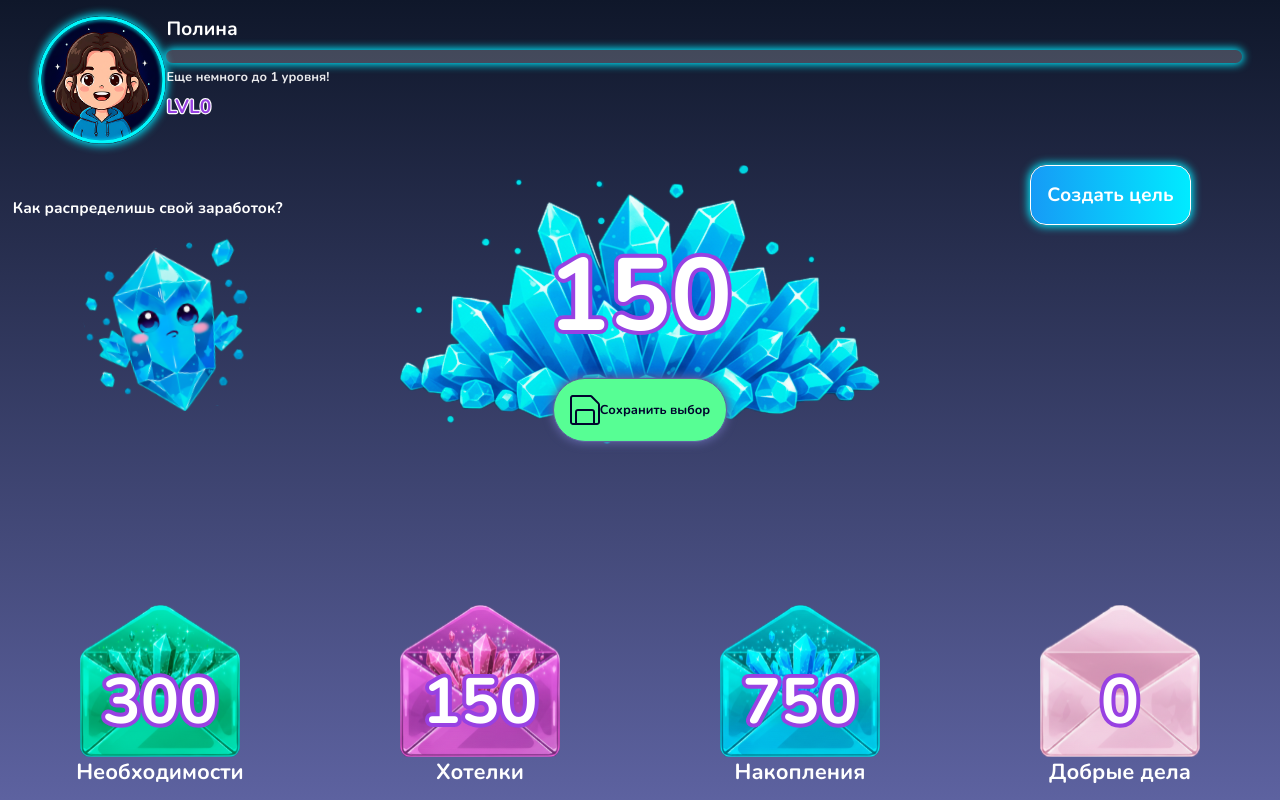
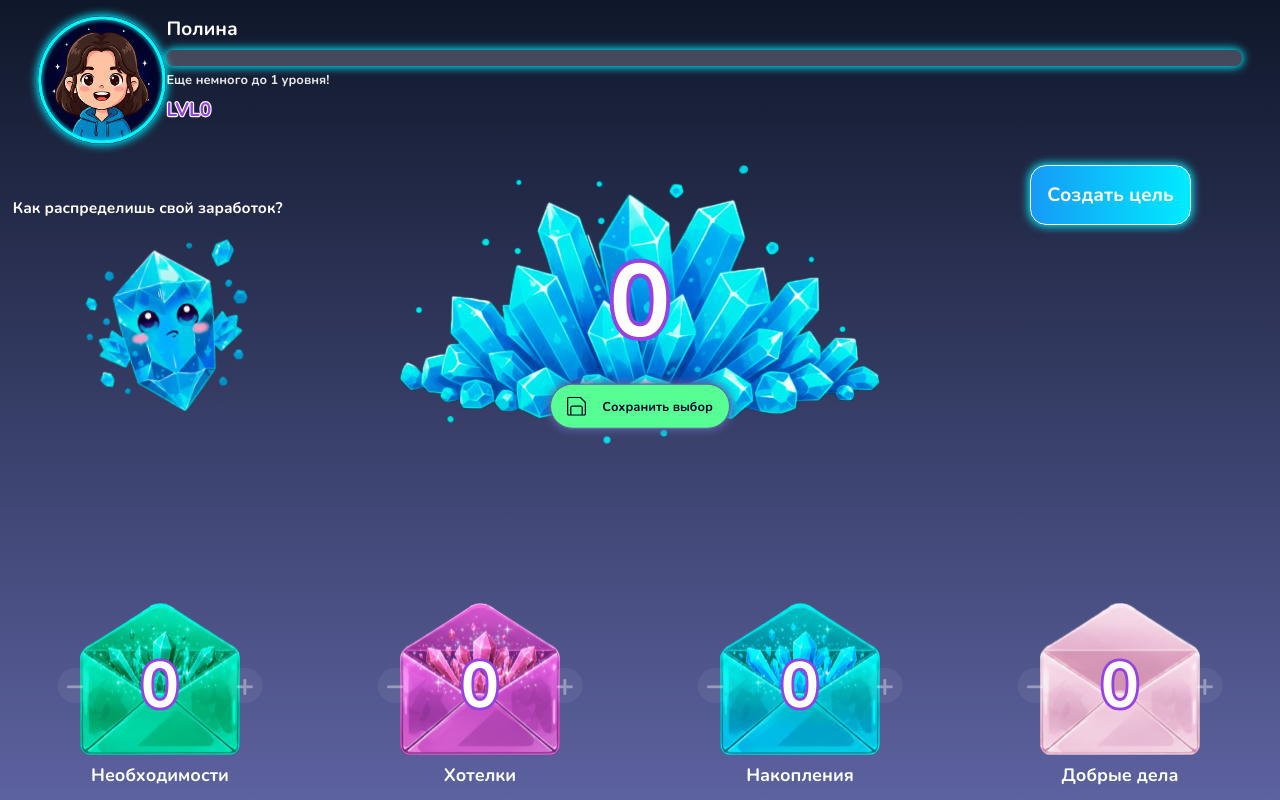
Before and after one commit to PolinaSidorina/my-app, a React (Create React App) app: page /#/budget in a window 1280 px wide. Built offline with nearby package versions, Linux system fonts and the light colour scheme.

Commit message:
fix_budget

```diff
--- a/src/components/AddCrystal/AddCrystal.module.css
+++ b/src/components/AddCrystal/AddCrystal.module.css
@@ -2,12 +2,12 @@
   display: flex;
   flex-direction: row;
   justify-content: center;
-  font-size: clamp(1rem, 1.5vw, 7rem);
+  font-size: clamp(1rem, 2vw, 7rem);
   align-items: center;
 }
 
 .imgContainer {
-  width: clamp(17px, 1vw, 50px);
+  width: clamp(17px, 2vw, 50px);
 }
 
 .textContainer {
--- a/src/components/Button/Button.jsx
+++ b/src/components/Button/Button.jsx
@@ -2,7 +2,7 @@ import styles from './Button.module.css';
 const Button = ({ text, image, onClick }) => {
   return (
     <button className={styles.buttonContainer} onClick={onClick}>
-      {image && <img src={image} alt="" />}
+      {image && <img src={image} alt="" className={styles.imgContainer} />}
       {text}
     </button>
   );
--- a/src/components/Button/Button.module.css
+++ b/src/components/Button/Button.module.css
@@ -11,4 +11,9 @@
   color: #00042d;
   font-family: 'Nunito';
   font-size: clamp(0.5rem, 1vw, 3rem);
+  height: clamp(1rem, 3.5vw, 7rem);
 }
+.imgContainer {
+  width: clamp(1rem, 1.5vw, 3rem);
+  margin-right: 1rem;
+}
--- a/src/components/Cover/Cover.jsx
+++ b/src/components/Cover/Cover.jsx
@@ -1,13 +1,23 @@
 import styles from './Cover.module.css';
-const Cover = function ({ image, text, price }) {
+
+const Cover = function ({ image, text, value, onAdd, onRemove, canAdd, canRemove }) {
   return (
     <div className={styles.coverContainer}>
-      <img src={image} className={styles.imgContainer} />
+      <img src={image} className={styles.img} alt="" />
 
-      <div className={styles.textContainer}>{price}</div>
+      <div className={styles.overlay}>
+        <button onClick={onRemove} className={styles.btn} disabled={!canRemove}>
+          −
+        </button>
+        <div className={styles.value}>{value}</div>
+        <button onClick={onAdd} className={styles.btn} disabled={!canAdd}>
+          +
+        </button>
+      </div>
 
-      <div className={styles.tContainer}>{text}</div>
+      <div className={styles.label}>{text}</div>
     </div>
   );
 };
+
 export default Cover;
--- a/src/components/Cover/Cover.module.css
+++ b/src/components/Cover/Cover.module.css
@@ -1,59 +1,70 @@
-/* .imgContainer {
-  width: 100%;
-  height: auto;
-}
 .coverContainer {
+  position: relative;
   display: flex;
   flex-direction: column;
   align-items: center;
+  max-width: 160px;
   flex: 1 1 120px;
-  max-width: 160px;
-}
-.tContainer {
-  width: auto;
-  position: absolute;
-  display: flex;
-  flex-direction: column;
-  align-items: center;
-  top: 45%;
-}
-.textContainer {
-  font-size: clamp(3rem, 5vh, 500px);
-  color: #fff;
-  -webkit-text-stroke: 0.5rem #9841e2;
-  text-stroke: 0.25rem #9841e2;
-
-  paint-order: stroke fill;
-} */
-.coverContainer {
-  display: flex;
-  flex-direction: column;
-  align-items: center;
-
-  flex: 1 1 120px;
-  max-width: 160px;
 }
 
-.imgContainer {
+.img {
   width: 100%;
   height: auto;
+  display: block;
 }
 
-.tContainer {
-  /* position: absolute;
-  text-align: center;
-  pointer-events: none;
-  transform: translateY(50%); */
-  font-size: clamp(1rem, 1.7vw, 4rem);
+/* Слой поверх конверта */
+.overlay {
+  position: absolute;
+  top: 45%;
+  left: 50%;
+  transform: translate(-50%, -50%);
+
+  display: flex;
+  align-items: center;
+  gap: 0.6rem;
+
+  z-index: 2;
 }
 
-.textContainer {
-  position: absolute;
+/* Число */
+.value {
+  font-size: clamp(2rem, 5vw, 4rem);
+  color: #fff;
+  -webkit-text-stroke: 0.35rem #9841e2;
+  paint-order: stroke fill;
+  min-width: 3ch;
   text-align: center;
-  pointer-events: none;
-  transform: translateY(60%);
-  font-size: clamp(2rem, 6vw, 4rem);
+}
+
+/* Кнопки */
+.btn {
+  all: unset;
+  cursor: pointer;
+
+  font-size: 2rem;
+  font-weight: bold;
   color: #fff;
-  -webkit-text-stroke: 0.5rem #9841e2;
-  paint-order: stroke fill;
+
+  width: 2.2rem;
+  height: 2.2rem;
+  line-height: 2.2rem;
+  text-align: center;
+
+  border-radius: 50%;
+  background: rgba(255, 255, 255, 0.15);
 }
+
+.btn:active {
+  transform: scale(0.9);
+}
+.btn:disabled {
+  opacity: 0.4;
+  cursor: default;
+}
+/* Подпись под конвертом */
+.label {
+  margin-top: 0.5rem;
+  font-size: clamp(1rem, 1.4vw, 2rem);
+  text-align: center;
+}
--- a/src/components/Header/Header.module.css
+++ b/src/components/Header/Header.module.css
@@ -8,7 +8,7 @@
 
 .levelLineContainer {
   width: 100%;
-  height: 0.8rem;
+  height: 1rem;
   background: rgba(255, 255, 255, 0.2);
   border-radius: 1rem;
   overflow: hidden;
--- a/src/components/MainQuest/MainQuest.module.css
+++ b/src/components/MainQuest/MainQuest.module.css
@@ -24,6 +24,9 @@
   margin-top: 2rem;
   display: flex;
   flex-direction: row;
+  align-items: center;
+
+  justify-content: space-between;
 }
 
 .imgContainer {
--- a/src/context/QuestContext.jsx
+++ b/src/context/QuestContext.jsx
@@ -4,6 +4,7 @@ import { quests } from '../data/quests';
 export const QuestContext = createContext();
 
 const LEVEL_STEP = 100;
+const BUDGET_STEP = 5;
 
 export const QuestProvider = ({ children }) => {
   // 1. Загружаем сохранённый прогресс
@@ -12,17 +13,34 @@ export const QuestProvider = ({ children }) => {
   // 2. Основные состояния
   const safeBalance =
     typeof saved.balance === 'number' && !Number.isNaN(saved.balance) ? saved.balance : 0;
+  const safeBudget =
+    typeof saved.budget === 'number' && !Number.isNaN(saved.budget) ? saved.budget : 0;
 
   const [balance, setBalance] = useState(safeBalance);
+  const [budget, setBudget] = useState(safeBudget);
   const [completedQuests, setCompletedQuests] = useState(saved.completedQuests ?? []);
   const [currentQuestId, setCurrentQuestId] = useState(null);
-  useEffect(() => {
-    console.log('BALANCE:', balance);
-  }, [balance]);
+
+  const safeCovers = saved.covers ?? {
+    needs: 0,
+    wants: 0,
+    savings: 0,
+    good: 0,
+  };
+  const [covers, setCovers] = useState(safeCovers);
+  const canDistribute = budget > 0;
   // 3. Сохраняем прогресс
   useEffect(() => {
-    localStorage.setItem('questProgress', JSON.stringify({ balance, completedQuests }));
-  }, [balance, completedQuests]);
+    localStorage.setItem(
+      'questProgress',
+      JSON.stringify({
+        balance,
+        budget,
+        completedQuests,
+        covers,
+      })
+    );
+  }, [balance, budget, completedQuests, covers]);
 
   // 4. Уровень и прогресс
   const level = Math.floor(balance / LEVEL_STEP);
@@ -44,13 +62,36 @@ export const QuestProvider = ({ children }) => {
       const safePrev = Number.isFinite(prev) ? prev : 0;
       return safePrev + quest.reward;
     });
+    setBudget(prev => {
+      const safePrev = Number.isFinite(prev) ? prev : 0;
+      return safePrev + quest.reward;
+    });
     setCurrentQuestId(null);
+  };
+  // 8. Очистка бюджета
+  const clearBudget = () => {
+    setBudget(0);
+  };
+
+  const distributeBudget = allocation => {
+    const total = Object.values(allocation).reduce((a, b) => a + b, 0);
+    if (total === 0) return;
+    if (total > budget) return;
+    setCovers(prev => ({
+      needs: prev.needs + allocation.needs,
+      wants: prev.wants + allocation.wants,
+      savings: prev.savings + allocation.savings,
+      good: prev.good + allocation.good,
+    }));
+    setBudget(0);
   };
 
   return (
     <QuestContext.Provider
       value={{
         balance,
+        budget,
+        covers,
         level,
         progress,
 
@@ -60,7 +101,10 @@ export const QuestProvider = ({ children }) => {
         nextQuest,
 
         completeQuest,
+        distributeBudget,
         setCurrentQuestId,
+        setBudget,
+        canDistribute,
       }}
     >
       {children}
--- a/src/pages/BudgetPage/BudgetPage.jsx
+++ b/src/pages/BudgetPage/BudgetPage.jsx
@@ -1,7 +1,9 @@
+import { useContext, useState } from 'react';
 import Button from '../../components/Button/Button';
 import Cover from '../../components/Cover/Cover';
 import Header from '../../components/Header/Header';
 import Target from '../../components/Target/Target';
+import { QuestContext } from '../../context/QuestContext';
 import CoverB from '../../img/cover_blue.svg';
 import CoverG from '../../img/cover_green.svg';
 import CoverPi from '../../img/cover_pink.svg';
@@ -11,7 +13,30 @@ import Mascot from '../../img/mascot_sad.svg';
 import SaveIcon from '../../img/save.svg';
 import styles from './BudgetPage.module.css';
 
+const STEP = 5;
 const BudgetPage = function () {
+  const { budget, covers, distributeBudget } = useContext(QuestContext);
+  const [allocation, setAllocation] = useState({
+    needs: 0,
+    wants: 0,
+    savings: 0,
+    good: 0,
+  });
+  const remaining =
+    budget - allocation.needs - allocation.wants - allocation.savings - allocation.good;
+  const changeCover = (key, delta) => {
+    setAllocation(prev => {
+      const nextValue = prev[key] + delta;
+      if (nextValue < 0) return prev;
+      if (delta > 0 && remaining < delta) return prev;
+      return {
+        ...prev,
+        [key]: nextValue,
+      };
+    });
+  };
+  const canAdd = remaining >= STEP;
+
   return (
     <div className={styles.budgetPageContainer}>
       <div className={styles.headerContainer}>
@@ -25,17 +50,66 @@ const BudgetPage = function () {
         <div className={styles.bankContainer}>
           <img src={Crystals} alt="crystal" className={styles.imgContainer} />
           <div className={styles.tContainer}>
-            <div className={styles.textContainer}>150</div>
-            <Button image={SaveIcon} text="Сохранить выбор" />
+            <div className={styles.textContainer}>{remaining}</div>
+            <Button
+              image={SaveIcon}
+              text="Сохранить выбор"
+              onClick={() => {
+                if (remaining !== 0) return;
+                distributeBudget(allocation);
+                setAllocation({
+                  needs: 0,
+                  wants: 0,
+                  savings: 0,
+                  good: 0,
+                });
+              }}
+            />
           </div>
         </div>
         <Target />
       </div>
       <div className={styles.coversContainer}>
-        <Cover image={CoverG} text="Необходимости" price="300" alt="cover" />
-        <Cover image={CoverPu} text="Хотелки" price="150" alt="cover" />
-        <Cover image={CoverB} text="Накопления" price="750" alt="cover" />
-        <Cover image={CoverPi} text="Добрые дела" price="0" alt="cover" />
+        <Cover
+          image={CoverG}
+          text="Необходимости"
+          value={covers.needs + allocation.needs}
+          onAdd={() => changeCover('needs', STEP)}
+          onRemove={() => changeCover('needs', -STEP)}
+          alt="cover"
+          canAdd={canAdd}
+          canRemove={allocation.needs > 0}
+        />
+        <Cover
+          image={CoverPu}
+          text="Хотелки"
+          value={covers.wants + allocation.wants}
+          onAdd={() => changeCover('wants', STEP)}
+          onRemove={() => changeCover('wants', -STEP)}
+          alt="cover"
+          canAdd={canAdd}
+          canRemove={allocation.wants > 0}
+        />
+        <Cover
+          image={CoverB}
+          text="Накопления"
+          value={covers.savings + allocation.savings}
+          onAdd={() => changeCover('savings', STEP)}
+          onRemove={() => changeCover('savings', -STEP)}
+          alt="cover"
+          canAdd={canAdd}
+          canRemove={allocation.savings > 0}
+        />
+        <Cover
+          image={CoverPi}
+          text="Добрые дела"
+          value={covers.good + allocation.good}
+          onAdd={() => changeCover('good', STEP)}
+          onRemove={() => changeCover('good', -STEP)}
+          alt="cover"
+          canAdd={canAdd}
+          canRemove={allocation.good > 0}
+        />
       </div>
     </div>
   );
--- a/src/pages/HomePage/HomePage.module.css
+++ b/src/pages/HomePage/HomePage.module.css
@@ -21,6 +21,7 @@
   background: linear-gradient(#0f172a, #5d62a0);
   color: #ffff;
   min-height: 100dvh;
+  overflow-y: hidden;
 }
 
 .headerContainer {
@@ -45,7 +46,7 @@
   align-items: center;
   gap: 1rem;
   flex-wrap: wrap;
-  padding: 1rem;
+  padding: 0.5rem;
 }
 
 .buttonsContainer {
```
